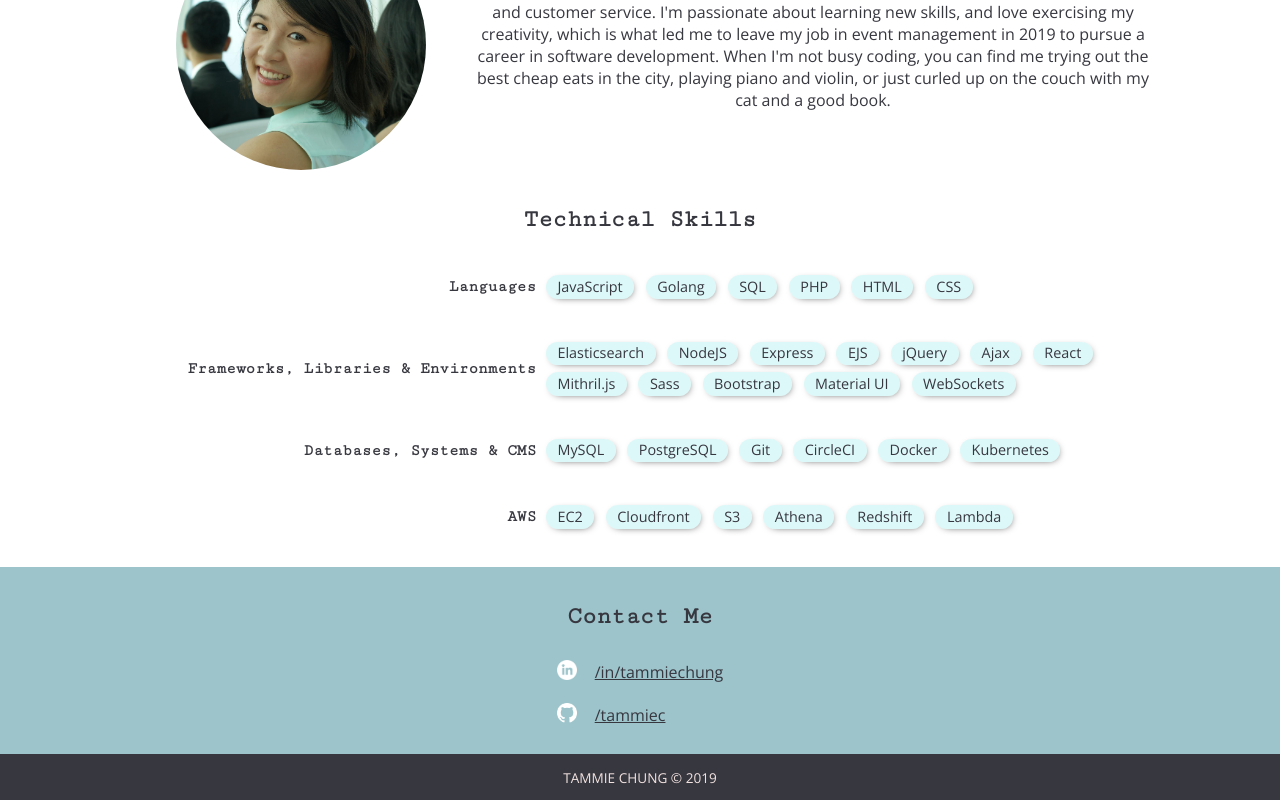
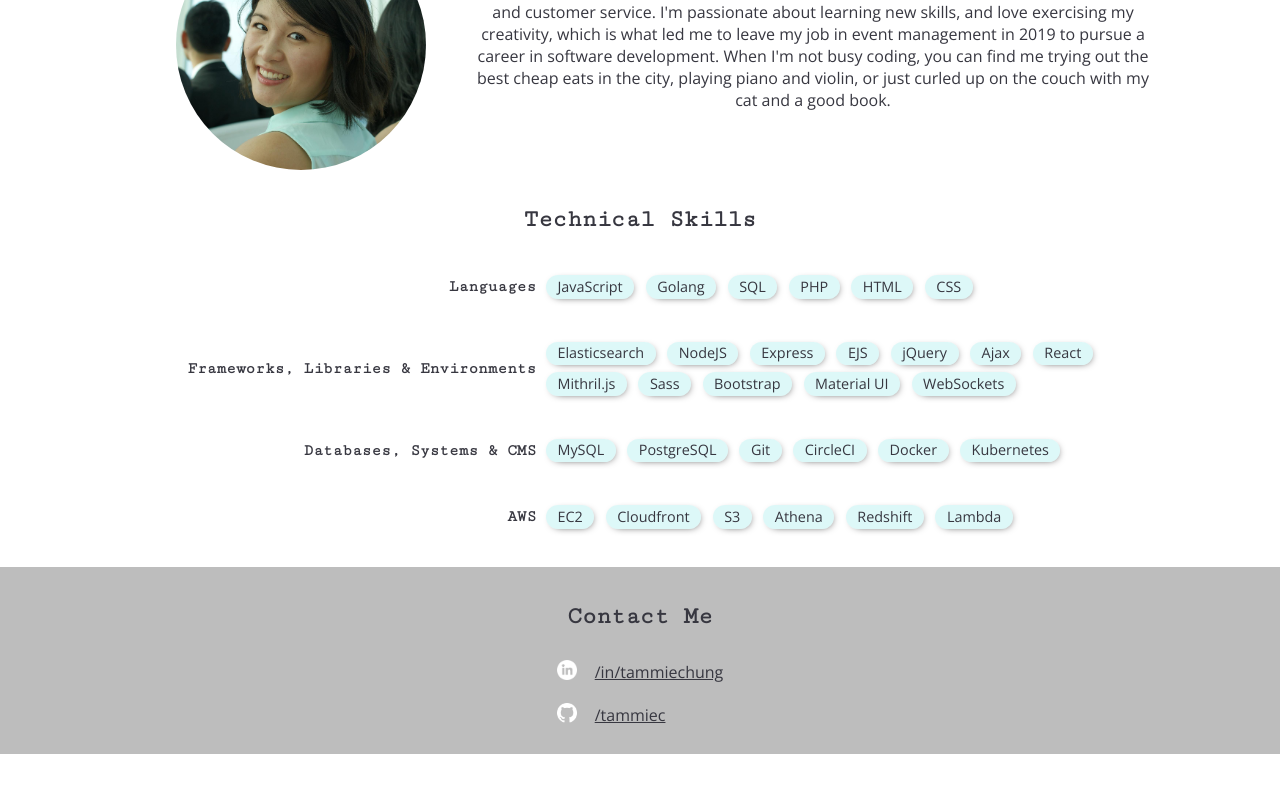
Before and after one commit to tammiec/portfolio, a React (Create React App) app: page / in a window 1280 px wide. Shown: the part 1019-1819 px from the top of the page. After the commit the page ends 1773 px from the top, so only its background shows below. Built offline with nearby package versions, Linux system fonts and the light colour scheme.

Commit message:
Remove footer and change contact colour

```diff
--- a/src/Components/App.js
+++ b/src/Components/App.js
@@ -5,7 +5,6 @@ import NavBar from './NavBar';
 import About from './About/About';
 import Projects from './Projects/Projects';
 import Contact from './Contact/Contact'
-import Footer from './Footer';
 
 import './App.scss';
 
@@ -51,7 +50,6 @@ export default function App() {
       <div id='contact' ref={contactRef}>
         <Contact />
       </div>
-      <Footer />
     </div>
   );
 }
--- a/src/Components/_variables.scss
+++ b/src/Components/_variables.scss
@@ -1,13 +1,13 @@
 /* Color Theme Swatches in Hex */
 $Portfolio-1-hex: #373740;
-$Portfolio-2-hex: #9CC4CA;
+$Portfolio-2-hex: #bdbdbd;
 $Portfolio-3-hex: #BBF2F2;
 $Portfolio-4-hex: #F2E2DF;
 $Portfolio-5-hex: #F2ACAC;
 
 /* Color Theme Swatches in RGBA */
 $Portfolio-1-rgba: rgba(55,55,64, 1);
-$Portfolio-2-rgba: rgba(156,196,202, 1);
+$Portfolio-2-rgba: rgba(189,189,189, 1);
 $Portfolio-3-rgba: rgba(187,242,242, 1);
 $Portfolio-4-rgba: rgba(242,226,223, 1);
 $Portfolio-5-rgba: rgba(242,172,172, 1);
```
